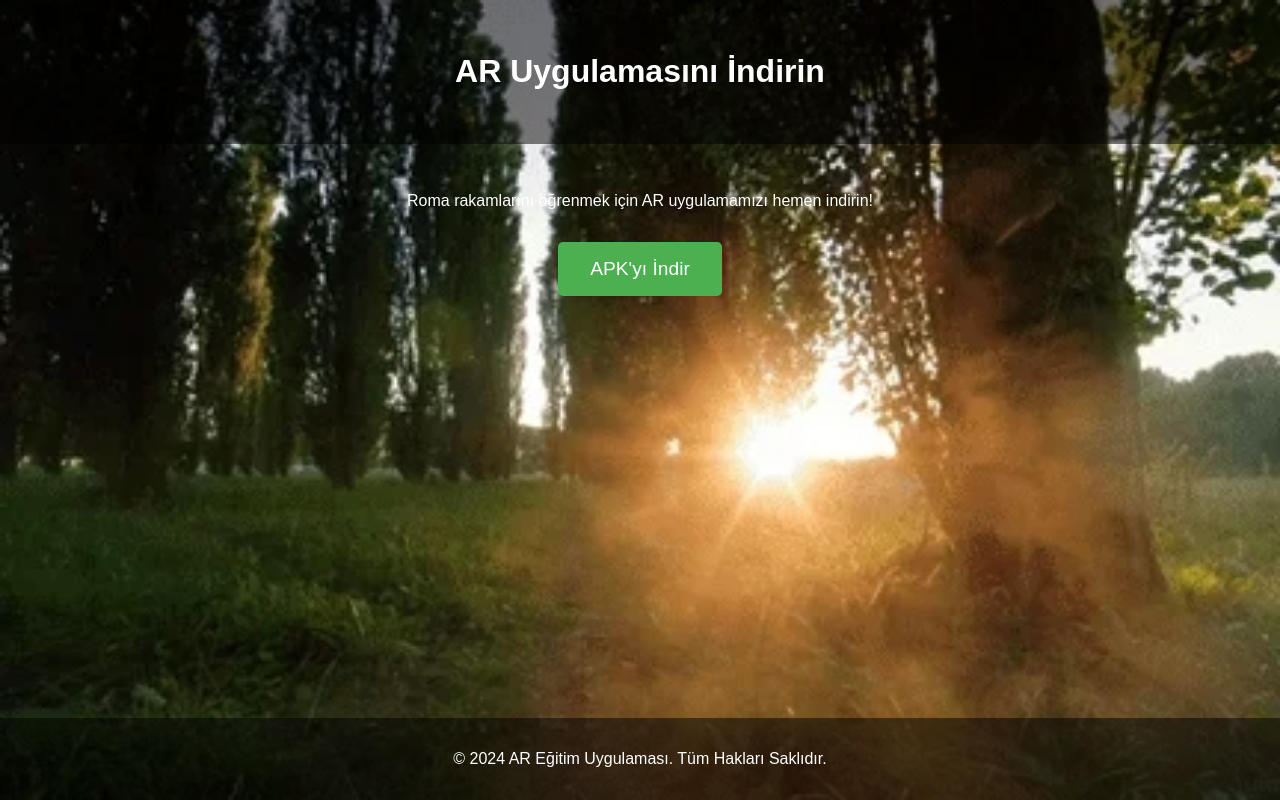
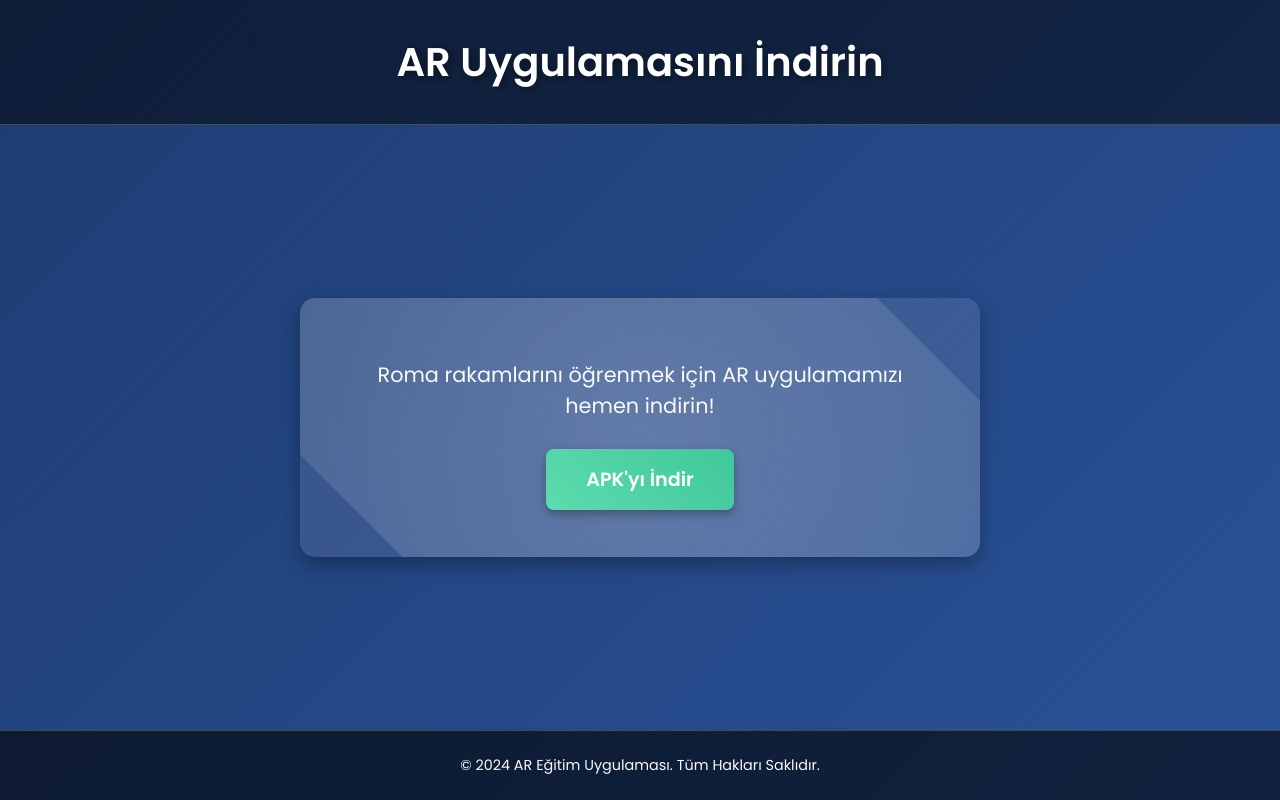
Before and after one commit to furkaner9/AR-Project, a plain HTML site: page AR-Web/index.html in a window 1280 px wide. Drawn offline with Linux system fonts and the light colour scheme.

Commit message:
site son hali

```diff
--- a/AR-Web/index.html
+++ b/AR-Web/index.html
@@ -4,38 +4,157 @@
     <meta charset="UTF-8" />
     <meta name="viewport" content="width=device-width, initial-scale=1.0" />
     <title>AR Uygulaması</title>
-    <link rel="stylesheet" href="style.css" />
     <style>
+      /* Temel stil */
+      @import url("https://fonts.googleapis.com/css2?family=Poppins:wght@300;400;600&display=swap");
+
       body {
-        font-family: Arial, sans-serif;
+        font-family: "Poppins", Arial, sans-serif;
         margin: 0;
         padding: 0;
-        background: url("image/giphy.webp") no-repeat center center fixed;
-        background-size: cover;
-        color: white;
+        background: linear-gradient(135deg, #1e3c72, #2a5298);
+        color: #f8f9fa;
+        display: flex;
+        flex-direction: column;
+        min-height: 100vh;
         text-align: center;
+        overflow-x: hidden;
       }
+
       header {
         padding: 2rem 1rem;
-        background: rgba(0, 0, 0, 0.5); /* Header için yarı şeffaf arka plan */
+        background: rgba(0, 0, 0, 0.5);
+        border-bottom: 1px solid rgba(255, 255, 255, 0.2);
+        animation: fadeIn 1s ease-in-out;
       }
+
+      header h1 {
+        font-size: 2.5rem;
+        margin: 0;
+        font-weight: bold;
+        color: #ffffff;
+        text-shadow: 2px 2px 10px rgba(0, 0, 0, 0.5);
+      }
+
+      main {
+        flex: 1;
+        display: flex;
+        flex-direction: column;
+        justify-content: center;
+        align-items: center;
+        padding: 2rem 1rem;
+        animation: slideUp 1.2s ease-out;
+      }
+
+      section {
+        background: rgba(255, 255, 255, 0.1);
+        padding: 2.5rem;
+        border-radius: 15px;
+        box-shadow: 0 8px 20px rgba(0, 0, 0, 0.3);
+        max-width: 600px;
+        width: 100%;
+        position: relative;
+        overflow: hidden;
+      }
+
+      section:before {
+        content: "";
+        position: absolute;
+        top: -50%;
+        left: -50%;
+        width: 200%;
+        height: 200%;
+        background: radial-gradient(
+          circle,
+          rgba(255, 255, 255, 0.2),
+          transparent
+        );
+        animation: rotateGlow 8s infinite linear;
+        z-index: -1;
+      }
+
+      section p {
+        font-size: 1.3rem;
+        margin-bottom: 1.8rem;
+      }
+
       .download-btn {
         display: inline-block;
-        padding: 1rem 2rem;
+        padding: 1rem 2.5rem;
         font-size: 1.2rem;
         color: white;
-        background-color: #4caf50;
+        background: linear-gradient(45deg, #34d399, #10b981);
         text-decoration: none;
-        border-radius: 5px;
-        margin-top: 1rem;
+        border-radius: 8px;
+        transition: all 0.3s ease-in-out;
+        font-weight: bold;
+        box-shadow: 0 4px 10px rgba(0, 0, 0, 0.3);
+        position: relative;
+        overflow: hidden;
       }
+
       .download-btn:hover {
-        background-color: #45a049;
+        background: linear-gradient(45deg, #10b981, #34d399);
+        transform: translateY(-5px) scale(1.05);
+        box-shadow: 0 8px 20px rgba(0, 0, 0, 0.4);
       }
+
+      .download-btn:before {
+        content: "";
+        position: absolute;
+        top: 0;
+        left: -100%;
+        width: 300%;
+        height: 100%;
+        background: rgba(255, 255, 255, 0.2);
+        transform: skewX(-45deg);
+        transition: all 0.5s ease;
+      }
+
+      .download-btn:hover:before {
+        left: 100%;
+      }
+
       footer {
-        margin-top: 2rem;
-        padding: 1rem;
-        background: rgba(0, 0, 0, 0.5); /* Footer için yarı şeffaf arka plan */
+        padding: 1.5rem;
+        background: rgba(0, 0, 0, 0.6);
+        border-top: 1px solid rgba(255, 255, 255, 0.2);
+        font-size: 0.9rem;
+        animation: fadeIn 1.5s ease-in-out;
+      }
+
+      footer p {
+        margin: 0;
+      }
+
+      /* Animasyonlar */
+      @keyframes fadeIn {
+        from {
+          opacity: 0;
+        }
+        to {
+          opacity: 1;
+        }
+      }
+
+      @keyframes slideUp {
+        from {
+          opacity: 0;
+          transform: translateY(20px);
+        }
+        to {
+          opacity: 1;
+          transform: translateY(0);
+        }
+      }
+
+      @keyframes rotateGlow {
+        from {
+          transform: rotate(0deg);
+        }
+        to {
+          transform: rotate(360deg);
+        }
       }
     </style>
   </head>
@@ -46,7 +165,7 @@
     <main>
       <section>
         <p>Roma rakamlarını öğrenmek için AR uygulamamızı hemen indirin!</p>
-        <a href="app/your-app.apk" class="download-btn" download
+        <a href="app\your-app.apk" class="download-btn" download
           >APK'yı İndir</a
         >
       </section>
```
Also changed, not shown: 1 other file.
